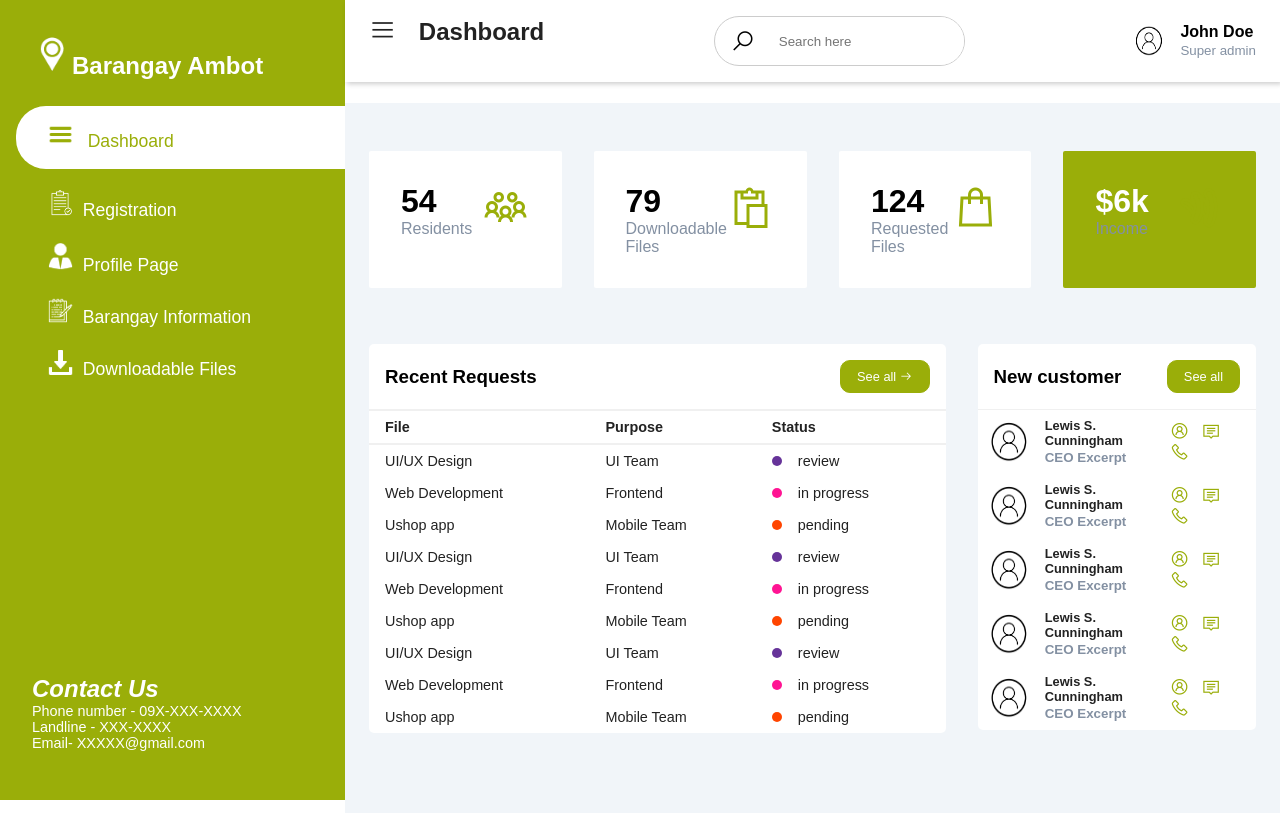
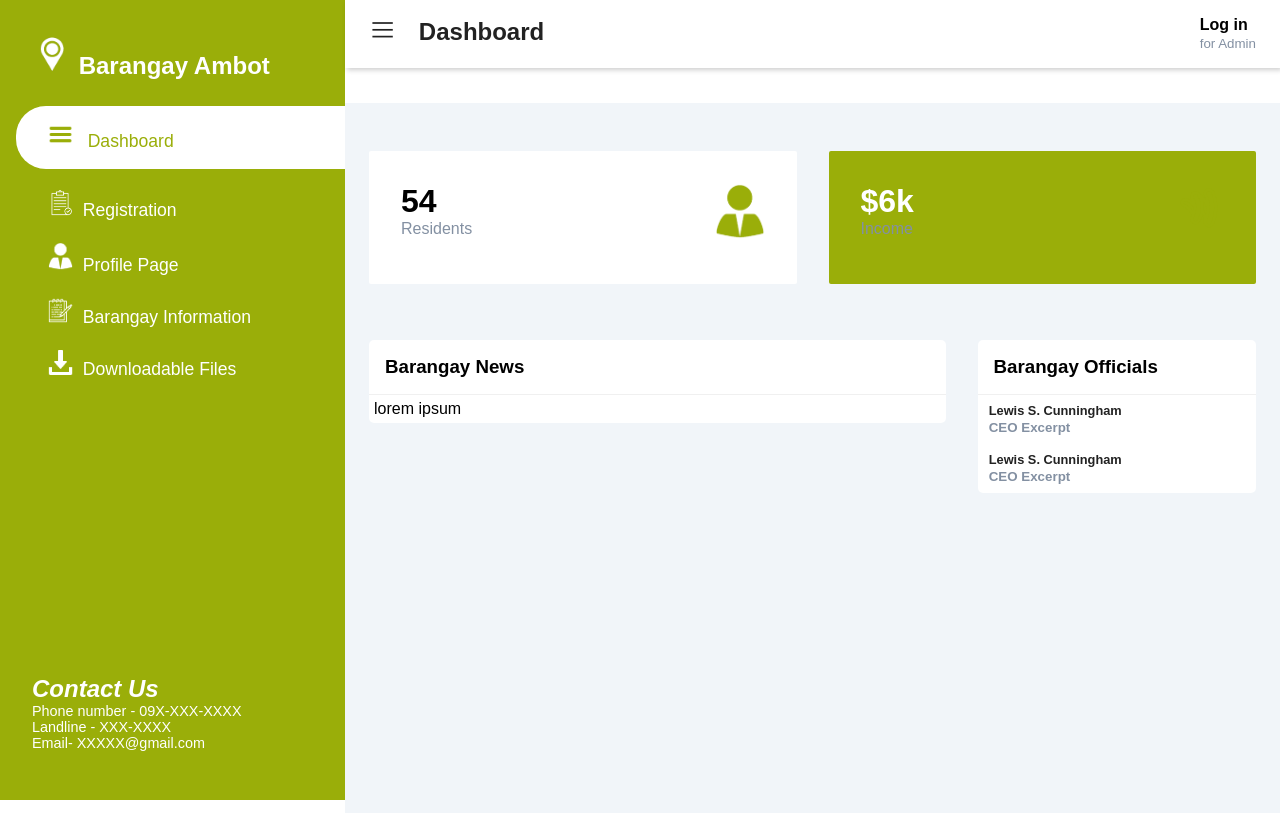
Before and after one commit to van11cab/Barangay-Database-Website, a PHP site: page / in a window 1280 px wide. Run offline with PHP 8.4, Linux system fonts and the light colour scheme.

Commit message:
Updated main page, side bars and the like

```diff
--- a/household.css
+++ b/household.css
@@ -116,7 +116,7 @@ header {
 }
 
 header h2 {
-	color: #222;
+	color: 	#696969;
 }
 
 header label span {
@@ -763,7 +763,7 @@ section .color:nth-child(3) {
 	border-bottom: 1px solid rgba(255,255,255,0.2);
 	font-size: 16px;
 	letter-spacing: 1px;
-	color: #fff;
+	color: black;
 	box-shadow: 0 5px 15px rgba(0,0,0,0.05);
 }
 
@@ -800,7 +800,7 @@ section .color:nth-child(3) {
 	border-bottom: 1px solid rgba(255,255,255,0.2);
 	font-size: 16px;
 	letter-spacing: 1px;
-	color: #00000;
+	color: rgba(0, 0, 0, 1);
 	box-shadow: 0 5px 15px rgba(0,0,0,0.05);
 }
 
--- a/household.php
+++ b/household.php
@@ -174,7 +174,7 @@ function test_input($data){
 			<div class="square2" style="--i:4"></div>
 			<div class="container">
 				<div class="form">
-					<h2>Household</h2>
+					<h2 style="color:#696969;">Household</h2>
 					<form action="<?php echo htmlspecialchars($_SERVER["PHP_SELF"]);?>" method="POST">
 
 						<div class="inputBox">
@@ -192,7 +192,7 @@ function test_input($data){
 						</select>
 
 						<div class="inputBox">
-							<input type="number" placeholder="Monthly Household Contribution"  name="h_contribution">
+							<input type="number" placeholder="Monthly Household Income"  name="h_contribution">
 						</div>
 
 						<div class="inputBox">
--- a/index.html
+++ b/index.html
@@ -11,7 +11,7 @@
 	<input type="checkbox" id="nav-toggle">
 	<div class= "sidebar">
 		<div class="sidebar-brand" style="shite-space:no-wrap;">
-			<span></span><h2> <span><img src="img\pointlogo.png" width="40px">Barangay Ambot</span></h2>
+			<span></span><h2><img src="img\pointlogo.png" width="40px"> <span>Barangay Ambot</span></h2>
 		</div>
 
 		<div class = "sidebar-menu">
@@ -19,27 +19,27 @@
 
 			<li>
 				<a href="index.html" class="active"><span></span>
-				<span><img src="img/menu.png" width="25px">&nbsp&nbsp Dashboard	</span></a>
+				<img src="img/menu.png" width="25px"><span>&nbsp&nbsp Dashboard	</span></a>
 			</li>
 
 			<li>
 				<a href="household.php"><span></span>
-				<span><img src="img/reg.gif" width="25px"> &nbspRegistration</span></a>
+				<img src="img/reg.gif" width="25px"><span> &nbspRegistration</span></a>
 			</li>
 
 			<li>
 				<a href="profile1.html"><span></span>
-				<span><img src="img/profile.png" width="25px"> &nbspProfile Page</span></a>
+				<img src="img/profile.png" width="25px"><span> &nbspProfile Page</span></a>
 			</li>
 
 			<li>
 				<a href="barangay_info.html"><span></span>
-				<span><img src="img/barangay_info.png" width="25px"> &nbspBarangay Information</span></a>
+				<img src="img/barangay_info.png" width="25px"> <span>&nbspBarangay Information</span></a>
 			</li>
 
 			<li>
 				<a href="dl1.html"><span></span>
-				<span> <img src="img/download.png" width="25px"> &nbspDownloadable Files</span></a>
+				<img src="img/download.png" width="25px"><span>  &nbspDownloadable Files</span></a>
 			</li>
 
 			</ul>
@@ -68,16 +68,10 @@
 				Dashboard
 			</h2>
 
-			<div class="search-wrapper">
-				<span class="las la-search"></span>
-				<input type="search" placeholder="Search here" />
-			</div>
-
 			<div class="user-wrapper">
-				<img src="icon.png" width="30px" height="30px" alt="">
 				<div>
-					<h4>John Doe</h4>
-					<small>Super admin</small>
+					<h4>Log in</h4>
+					<small>for Admin</small>
 				</div>
 			</div>
 		</header>
@@ -91,27 +85,7 @@
 						<span>Residents</span>
 					</div>
 					<div>
-						<span class="las la-users"></span>
-					</div>
-				</div>
-
-				<div class="card-single">
-					<div>
-						<h1>79</h1>
-						<span>Downloadable Files</span>
-					</div>
-					<div>
-						<span class="las la-clipboard"></span>
-					</div>
-				</div>
-
-				<div class="card-single">
-					<div>
-						<h1>124</h1>
-						<span>Requested Files</span>
-					</div>
-					<div>
-						<span class="las la-shopping-bag"></span>
+						<span><img src="img/profilegreen.png" width="50px"></span>
 					</div>
 				</div>
 
@@ -130,96 +104,11 @@
 				<div class="projects">
 					<div class="card">
 						<div class="card-header">
-							<h3>Recent Requests</h3>
-
-							<button>See all <span class="las la-arrow-right">
-							</span></button>
+							<h3>Barangay News</h3>
 						</div>
 						<div class="card-body">
-							<div class="table-responsive">
-							<table width="100%">
-								<thead>
-									<tr>
-										<td>File</td>
-										<td>Purpose</td>
-										<td>Status</td>
-									</tr>
-								</thead>
-								<tbody>
-									<tr>
-										<td>UI/UX Design</td>
-										<td>UI Team</td>
-										<td>
-											<span class="status purple"> </span>
-											review
-										</td>
-									</tr>
-									<tr>
-										<td>Web Development</td>
-										<td>Frontend</td>
-										<td>
-											<span class="status pink"> </span>
-											in progress
-										</td>
-									</tr>
-									<tr>
-										<td>Ushop app</td>
-										<td>Mobile Team</td>
-										<td>
-											<span class="status orange"> </span>
-											pending
-										</td>
-									</tr>
-									<tr>
-										<td>UI/UX Design</td>
-										<td>UI Team</td>
-										<td>
-											<span class="status purple"> </span>
-											review
-										</td>
-									</tr>
-									<tr>
-										<td>Web Development</td>
-										<td>Frontend</td>
-										<td>
-											<span class="status pink"> </span>
-											in progress
-										</td>
-									</tr>
-									<tr>
-										<td>Ushop app</td>
-										<td>Mobile Team</td>
-										<td>
-											<span class="status orange"> </span>
-											pending
-										</td>
-									</tr>
-									<tr>
-										<td>UI/UX Design</td>
-										<td>UI Team</td>
-										<td>
-											<span class="status purple"> </span>
-											review
-										</td>
-									</tr>
-									<tr>
-										<td>Web Development</td>
-										<td>Frontend</td>
-										<td>
-											<span class="status pink"> </span>
-											in progress
-										</td>
-									</tr>
-									<tr>
-										<td>Ushop app</td>
-										<td>Mobile Team</td>
-										<td>
-											<span class="status orange"> </span>
-											pending
-										</td>
-									</tr>
-								</tbody>
-							</table>
+							<div class="table-responsive" width="100%" style="padding:5px;">
+								<p>lorem ipsum</p>
 							</div>
 						</div>
 					</div>
@@ -228,87 +117,36 @@
 				<div class="customers">
 					<div class="card">
 						<div class="card-header">
-							<h3>New customer</h3>
-
-							<button>See all <span class="las-la-arrow-right">
-							</span></button>
+							<h3>Barangay Officials</h3>
 						</div>
 						<div class="card-body">
 
 							<div class="customer">
 								<div class ="info">
-								<img src="icon.png" width="40px" height="40px" alt="">
+
 									<div>
 										<h4>Lewis S. Cunningham</h4>
 										<small>CEO Excerpt</small>
 									</div>
 								</div>
-								<div class="contact">
-									<span class="las la-user-circle"></span>
-									<span class="las la-comment"></span>
-									<span class="las la-phone"></span>
-								</div>
+
 							</div>
 
 							<div class="customer">
 								<div class="info">
-								<img src="icon.png" width="40px" height="40px" alt="">
+
 									<div>
 										<h4>Lewis S. Cunningham</h4>
 										<small>CEO Excerpt</small>
 									</div>
 								</div>
-								<div class="contact">
-									<span class="las la-user-circle"></span>
-									<span class="las la-comment"></span>
-									<span class="las la-phone"></span>
-								</div>
+
 							</div>
 
-							<div class="customer">
-								<div class="info">
-								<img src="icon.png" width="40px" height="40px" alt="">
-									<div>
-										<h4>Lewis S. Cunningham</h4>
-										<small>CEO Excerpt</small>
-									</div>
-								</div>
-								<div class="contact">
-									<span class="las la-user-circle"></span>
-									<span class="las la-comment"></span>
-									<span class="las la-phone"></span>
-								</div>
-							</div>
 
-							<div class="customer">
-								<div class="info">
-								<img src="icon.png" width="40px" height="40px" alt="">
-									<div>
-										<h4>Lewis S. Cunningham</h4>
-										<small>CEO Excerpt</small>
-									</div>
-								</div>
-								<div class="contact">
-									<span class="las la-user-circle"></span>
-									<span class="las la-comment"></span>
-									<span class="las la-phone"></span>
-								</div>
-							</div>
 
-							<div class="customer">
-								<div class="info">
-								<img src="icon.png" width="40px" height="40px" alt="">
-									<div>
-										<h4>Lewis S. Cunningham</h4>
-										<small>CEO Excerpt</small>
-									</div>
-								</div>
-								<div class="contact">
-									<span class="las la-user-circle"></span>
-									<span class="las la-comment"></span>
-									<span class="las la-phone"></span>
-								</div>
-							</div>
+
+
 
 						</div>
 					</div>
--- a/registration.css
+++ b/registration.css
@@ -765,6 +765,7 @@ section .color:nth-child(3) {
 }
 
 .form .inputBox input {
+	color: black;
 	width: 100%;
 	background: rgba(255,255,255,0.2);
 	border: none;
@@ -776,7 +777,6 @@ section .color:nth-child(3) {
 	border-bottom: 1px solid rgba(255,255,255,0.2);
 	font-size: 16px;
 	letter-spacing: 1px;
-	color: #fff;
 	box-shadow: 0 5px 15px rgba(0,0,0,0.05);
 }
 
--- a/style.css
+++ b/style.css
@@ -170,7 +170,7 @@ main {
 
 .cards {
 	display: grid;
-	grid-template-columns: repeat(4,1fr);
+	grid-template-columns: repeat(2,1fr);
 	grid-gap: 2rem;
 	margin-top: 1rem;
 }
```
Also changed, not shown: img/profilegreen.png (added).
